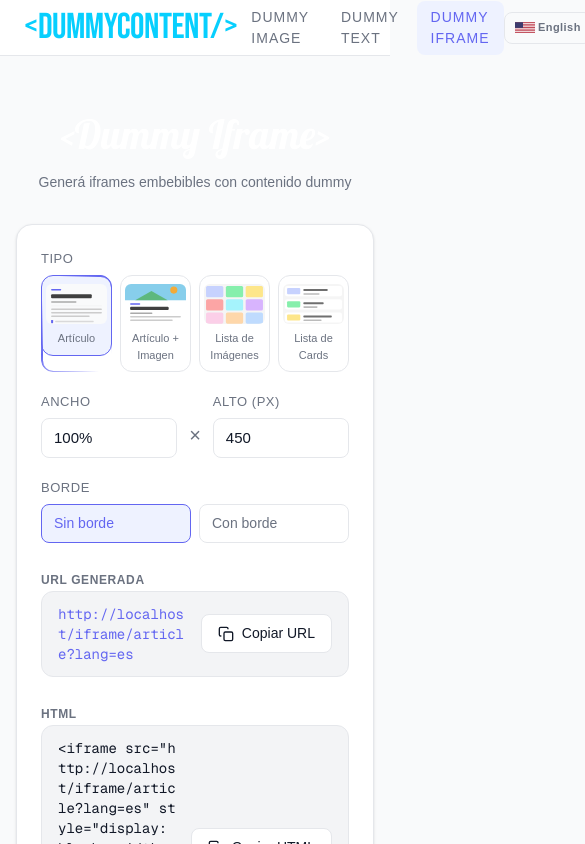
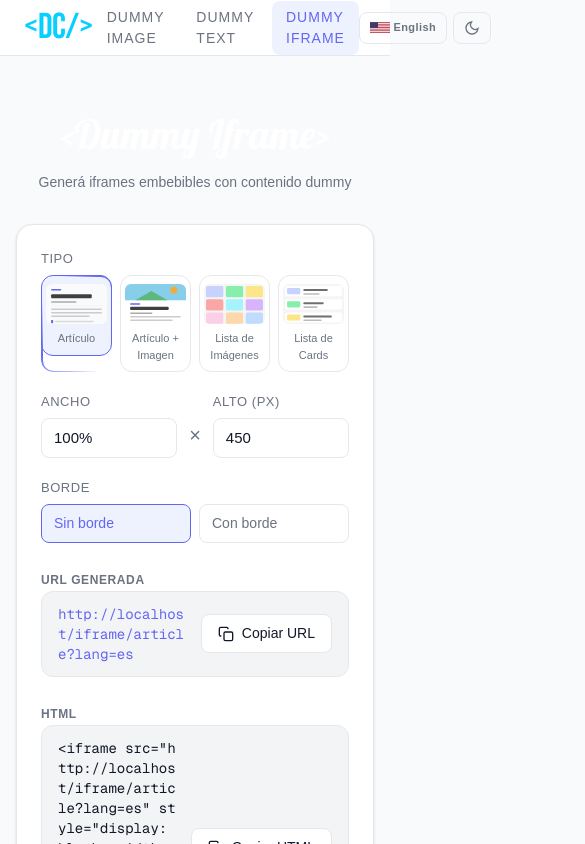
Before and after one commit to andres-mingarro/dummy-content, a Next.js app: page /iframe in a window 390 px wide. Shown: the top 844 px of the page, 585 px wide, since content can reach past the window. Built offline with nearby package versions, Linux system fonts and the light colour scheme.

Commit message:
feat(responsive): mixins SCSS de breakpoints alineados con Tailwind y logo <DC/> en mobile

```diff
--- /dev/null
+++ b/components/shared/Logo/Logo.module.scss
@@ -0,0 +1,10 @@
+@use "@/scss/mixins/breakpoints" as *;
+
+.full {
+  @include mobile { display: none; }
+}
+
+.short {
+  display: none;
+  @include mobile { display: inline; }
+}
--- a/components/shared/Logo/Logo.tsx
+++ b/components/shared/Logo/Logo.tsx
@@ -1,4 +1,5 @@
 import { Lobster, Bebas_Neue } from "next/font/google";
+import styles from "./Logo.module.scss";
 
 export const lobster = Lobster({ weight: "400", subsets: ["latin"] });
 export const bebasNeue = Bebas_Neue({ weight: "400", subsets: ["latin"] });
@@ -112,11 +113,9 @@ function LogoVariant3({ bebasClass, name }: { bebasClass: string; name: boolean
       aria-hidden={name ? true : undefined}
       aria-label={name ? undefined : "Dummy Content logo"}
     >
-      <span
-        className={bebasClass}
-        style={{ color: "#07CFFE", fontSize: "36px", letterSpacing: "-0.5px", lineHeight: 1 }}
-      >
-        &lt;DummyContent/&gt;
+      <span className={bebasClass} style={{ color: "#07CFFE", fontSize: "36px", letterSpacing: "-0.5px", lineHeight: 1 }}>
+        <span className={styles.full}>&lt;DummyContent/&gt;</span>
+        <span className={styles.short}>&lt;DC/&gt;</span>
       </span>
     </div>
   );
--- /dev/null
+++ b/scss/mixins/_breakpoints.scss
@@ -0,0 +1,48 @@
+// Breakpoints alineados con Tailwind CSS defaults
+// https://tailwindcss.com/docs/responsive-design
+//
+// sm:  640px
+// md:  768px  ← límite mobile / desktop
+// lg: 1024px
+// xl: 1280px
+// 2xl: 1536px
+
+$breakpoints: (
+  "sm":  640px,
+  "md":  768px,
+  "lg": 1024px,
+  "xl": 1280px,
+  "2xl": 1536px,
+);
+
+// Mobile-first: min-width (≥ breakpoint)
+// Uso: @include up(md) { ... }
+@mixin up($bp) {
+  $value: map-get($breakpoints, $bp);
+  @media (min-width: #{$value}) {
+    @content;
+  }
+}
+
+// Max-width: strictly below breakpoint
+// Uso: @include down(md) { ... }  →  < 768px  (mobile)
+@mixin down($bp) {
+  $value: map-get($breakpoints, $bp);
+  @media (max-width: calc(#{$value} - 1px)) {
+    @content;
+  }
+}
+
+// Rango entre dos breakpoints
+// Uso: @include between(sm, lg) { ... }
+@mixin between($lower, $upper) {
+  $min: map-get($breakpoints, $lower);
+  $max: map-get($breakpoints, $upper);
+  @media (min-width: #{$min}) and (max-width: calc(#{$max} - 1px)) {
+    @content;
+  }
+}
+
+// Atajos semánticos
+@mixin mobile  { @include down(md)  { @content; } }
+@mixin desktop { @include up(md)    { @content; } }
```
Also changed, not shown: 1 other file (tests, documents, lock files or other folders).
